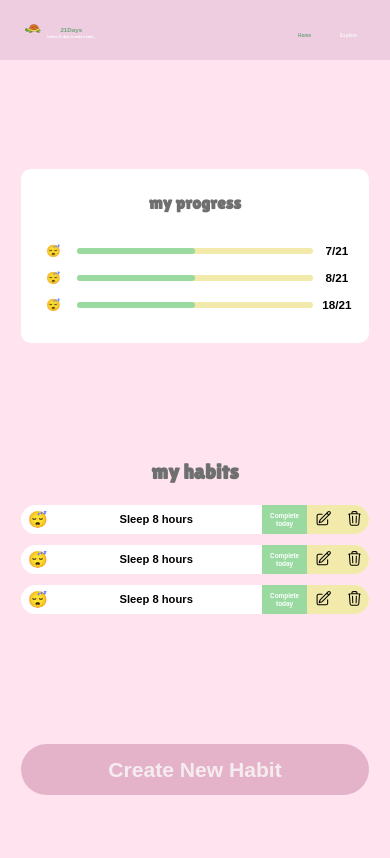
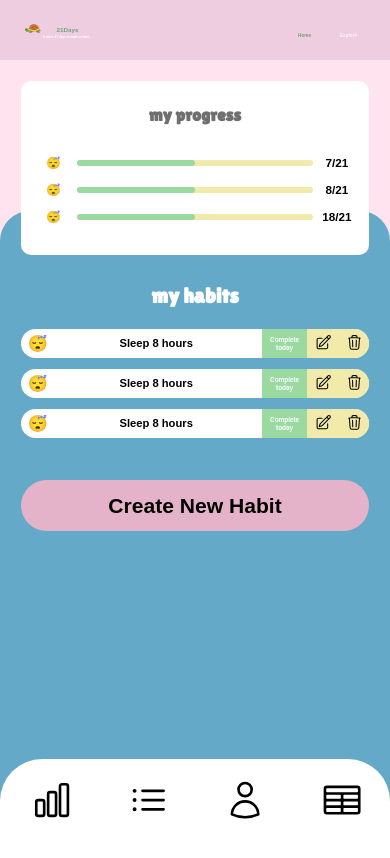
Before and after one commit to LenaKorsakov/21days_project, a React (Vite) app: page / in a window 390 px wide. Shown: the top 858 px of the page. Built offline with nearby package versions, Linux system fonts and the light colour scheme.

Commit message:
continue css

```diff
--- a/src/components/App/App.jsx
+++ b/src/components/App/App.jsx
@@ -25,8 +25,8 @@ function App() {
           <Route path={`${appRoutes.Explore}`} element={<ExplorePage />} />
           <Route path={appRoutes.NotFound} element={<NotFoundPage />} />
         </Route>
-        <Route path={appRoutes.Main} element={<Footer />} />
       </Routes>
+      <Footer />
     </>
   );
 }
--- a/src/components/Footer/Footer.css
+++ b/src/components/Footer/Footer.css
@@ -1,11 +1,17 @@
 .Footer {
     padding-top: 0.5vh;
-    color: #ffffff;
-    background-color: rgba(198, 89, 154, 0.3);
-    /* max-height: 20vh; */
-    /* background-image: url(); */
-    /* background-size: cover; */
-    /* background-repeat: no-repeat;  */
+    color: #000;
+    background-color: #fff;
+    border-radius: 5vh 5vh 0 0;
+    z-index: 1;
+    position: fixed;
+    bottom: 0;
+    left: 0;
+    width: 100%;
+
+    @media(min-width: 501px) {
+        display: none !important;
+    }
 
     & .page-header__container {
         display: flex;
@@ -39,10 +45,16 @@
         min-width: 30vw;
         list-style-type: none;
         display: flex;
-        flex-wrap: wrap;
-        margin-right: 1vw;
         padding: 0;
         align-items: center;
-        justify-content: space-evenly;
+        justify-content: space-around;
+        color: black;
+        flex-direction: row;
+        width: 100%;
+
+        & svg {
+            width: 5vh;
+            color: black;
+        }
     }
 }
--- a/src/components/Footer/Footer.jsx
+++ b/src/components/Footer/Footer.jsx
@@ -16,7 +16,20 @@ function Footer() {
                   isActive ? "link active" : "link"
                 }
               >
-                Home
+                <svg
+                  xmlns="http://www.w3.org/2000/svg"
+                  fill="none"
+                  viewBox="0 0 24 24"
+                  strokeWidth={1.5}
+                  stroke="currentColor"
+                  className="w-6 h-6"
+                >
+                  <path
+                    strokeLinecap="round"
+                    strokeLinejoin="round"
+                    d="M3 13.125C3 12.504 3.504 12 4.125 12h2.25c.621 0 1.125.504 1.125 1.125v6.75C7.5 20.496 6.996 21 6.375 21h-2.25A1.125 1.125 0 013 19.875v-6.75zM9.75 8.625c0-.621.504-1.125 1.125-1.125h2.25c.621 0 1.125.504 1.125 1.125v11.25c0 .621-.504 1.125-1.125 1.125h-2.25a1.125 1.125 0 01-1.125-1.125V8.625zM16.5 4.125c0-.621.504-1.125 1.125-1.125h2.25C20.496 3 21 3.504 21 4.125v15.75c0 .621-.504 1.125-1.125 1.125h-2.25a1.125 1.125 0 01-1.125-1.125V4.125z"
+                  />
+                </svg>
               </NavLink>
             </li>
             <li>
@@ -26,7 +39,66 @@ function Footer() {
                 }
                 to={appRoutes.Explore}
               >
-                Explore
+                <svg
+                  xmlns="http://www.w3.org/2000/svg"
+                  fill="none"
+                  viewBox="0 0 24 24"
+                  strokeWidth={1.5}
+                  stroke="currentColor"
+                  className="w-6 h-6"
+                >
+                  <path
+                    strokeLinecap="round"
+                    strokeLinejoin="round"
+                    d="M8.25 6.75h12M8.25 12h12m-12 5.25h12M3.75 6.75h.007v.008H3.75V6.75zm.375 0a.375.375 0 11-.75 0 .375.375 0 01.75 0zM3.75 12h.007v.008H3.75V12zm.375 0a.375.375 0 11-.75 0 .375.375 0 01.75 0zm-.375 5.25h.007v.008H3.75v-.008zm.375 0a.375.375 0 11-.75 0 .375.375 0 01.75 0z"
+                  />
+                </svg>
+              </NavLink>
+            </li>
+            <li>
+              <NavLink
+                className={({ isActive }) =>
+                  isActive ? "link active" : "link"
+                }
+                to={appRoutes.Explore}
+              >
+                <svg
+                  xmlns="http://www.w3.org/2000/svg"
+                  fill="none"
+                  viewBox="0 0 24 24"
+                  strokeWidth={1.5}
+                  stroke="currentColor"
+                  className="w-6 h-6"
+                >
+                  <path
+                    strokeLinecap="round"
+                    strokeLinejoin="round"
+                    d="M15.75 6a3.75 3.75 0 11-7.5 0 3.75 3.75 0 017.5 0zM4.501 20.118a7.5 7.5 0 0114.998 0A17.933 17.933 0 0112 21.75c-2.676 0-5.216-.584-7.499-1.632z"
+                  />
+                </svg>
+              </NavLink>
+            </li>
+            <li>
+              <NavLink
+                className={({ isActive }) =>
+                  isActive ? "link active" : "link"
+                }
+                to={appRoutes.Explore}
+              >
+                <svg
+                  xmlns="http://www.w3.org/2000/svg"
+                  fill="none"
+                  viewBox="0 0 24 24"
+                  strokeWidth={1.5}
+                  stroke="currentColor"
+                  className="w-6 h-6"
+                >
+                  <path
+                    strokeLinecap="round"
+                    strokeLinejoin="round"
+                    d="M3.375 19.5h17.25m-17.25 0a1.125 1.125 0 01-1.125-1.125M3.375 19.5h7.5c.621 0 1.125-.504 1.125-1.125m-9.75 0V5.625m0 12.75v-1.5c0-.621.504-1.125 1.125-1.125m18.375 2.625V5.625m0 12.75c0 .621-.504 1.125-1.125 1.125m1.125-1.125v-1.5c0-.621-.504-1.125-1.125-1.125m0 3.75h-7.5A1.125 1.125 0 0112 18.375m9.75-12.75c0-.621-.504-1.125-1.125-1.125H3.375c-.621 0-1.125.504-1.125 1.125m19.5 0v1.5c0 .621-.504 1.125-1.125 1.125M2.25 5.625v1.5c0 .621.504 1.125 1.125 1.125m0 0h17.25m-17.25 0h7.5c.621 0 1.125.504 1.125 1.125M3.375 8.25c-.621 0-1.125.504-1.125 1.125v1.5c0 .621.504 1.125 1.125 1.125m17.25-3.75h-7.5c-.621 0-1.125.504-1.125 1.125m8.625-1.125c.621 0 1.125.504 1.125 1.125v1.5c0 .621-.504 1.125-1.125 1.125m-17.25 0h7.5m-7.5 0c-.621 0-1.125.504-1.125 1.125v1.5c0 .621.504 1.125 1.125 1.125M12 10.875v-1.5m0 1.5c0 .621-.504 1.125-1.125 1.125M12 10.875c0 .621.504 1.125 1.125 1.125m-2.25 0c.621 0 1.125.504 1.125 1.125M13.125 12h7.5m-7.5 0c-.621 0-1.125.504-1.125 1.125M20.625 12c.621 0 1.125.504 1.125 1.125v1.5c0 .621-.504 1.125-1.125 1.125m-17.25 0h7.5M12 14.625v-1.5m0 1.5c0 .621-.504 1.125-1.125 1.125M12 14.625c0 .621.504 1.125 1.125 1.125m-2.25 0c.621 0 1.125.504 1.125 1.125m0 1.5v-1.5m0 0c0-.621.504-1.125 1.125-1.125m0 0h7.5"
+                  />
+                </svg>
               </NavLink>
             </li>
           </ul>
--- a/src/components/HabitInProgress/HabitInProgress.css
+++ b/src/components/HabitInProgress/HabitInProgress.css
@@ -1,18 +1,26 @@
 .page-main__container {
+  display: flex;
+  flex-direction: column;
 
   @media(max-width: 500px) {
-    min-height: 100vh;
-    display: flex;
+    min-height: clac(100vh - 60px);
+
     flex-direction: column;
-    justify-content: space-evenly;
+    justify-content: space-between;
   }
 
 
 
-  /* &::before {
+  &::before {
     content: " ";
-    background-image: ur();
-  } */
+    width: 100%;
+    height: 75%;
+    background-color: var(--blue);
+    position: fixed;
+    left: 0;
+    bottom: 0;
+    border-radius: 30px 30px 0 0;
+  }
 }
 
 .HabitInProgress {
@@ -21,6 +29,7 @@
   background-color: white;
   border-radius: 10px;
   padding: 2.5vh 0;
+  z-index: 1;
 
   & h2 {
     color: var(--gray);
--- a/src/index.css
+++ b/src/index.css
@@ -73,7 +73,7 @@ h6 {
   display: flex;
   align-items: center;
   justify-content: center;
-  padding: 1vw;
+  /* padding: 1vw; */
   flex-direction: column;
 }
 
--- a/src/pages/HabitPage/HabitPage.css
+++ b/src/pages/HabitPage/HabitPage.css
@@ -1,5 +1,17 @@
 .HabitPage {
   .habit-page__picture {
-    margin: 2vh;
+    padding: 3vh;
+    min-height: 300px;
+    display: flex;
+    flex-direction: column;
+    justify-content: flex-end;
+    align-content: flex-start;
+    text-align: left;
+
+    & p {
+      margin: 0;
+    }
   }
+
+
 }
--- a/src/pages/HabitPage/HabitPage.jsx
+++ b/src/pages/HabitPage/HabitPage.jsx
@@ -1,17 +1,24 @@
-import './HabitPage.css';
+import "./HabitPage.css";
 
 function HabitPage() {
   return (
     <main className="HabitPage">
-      <div className="habit-page__picture">
+      {/* <div className="habit-page__picture">
         <img
           className="habit-page__img"
           src="../../../public/image/360_F_161929987_I5XcqCx30S7KTxtZSE4lvHMiuVT4LQAT.jpeg"
           alt="Picture"
         />
-      </div>
+      </div> */}
       <div className="container">
         <div className="habit-page__content">
+          <div
+            className="habit-page__picture"
+            style={{
+              backgroundImage:
+                "url(../../../public/image/360_F_161929987_I5XcqCx30S7KTxtZSE4lvHMiuVT4LQAT.jpeg)",
+            }}
+          >
             <h1 className="habit-page__title">Sleep 8 hours</h1>
             <p className="quest-page__category">
               <span>Category:</span>
@@ -22,6 +29,7 @@ function HabitPage() {
               <span>Days in the row:</span>
               10
             </p>
+          </div>
 
           <p className="habit-page__description">
             Lorem ipsum dolor sit amet, consectetur adipisicing elit. Nemo
--- a/src/pages/MainPage/MainPage.css
+++ b/src/pages/MainPage/MainPage.css
@@ -4,17 +4,16 @@
 
   .page-main__container {
     padding: 2.5vh;
-
-    /* .table {} */
   }
 
   .habits {
+    z-index: 1;
 
     & h2 {
       font-size: 2.5vh;
       margin-bottom: 2vh;
       font-family: "LilitaOne", sans-serif;
-      color: var(--gray);
+      color: #fff;
     }
   }
 
@@ -31,8 +30,9 @@
     background-color: var(--pink);
     border: 0;
     padding: 1.5vh 2vh;
-    color: #f5ecf0;
+    color: #000;
     font-size: 2.5vh;
     margin-top: 5vh;
+    z-index: 1;
   }
 }
```
Also changed, not shown: 1 other file (tests, documents, lock files or other folders). Lines whose indentation alone changed are shown as unchanged.
